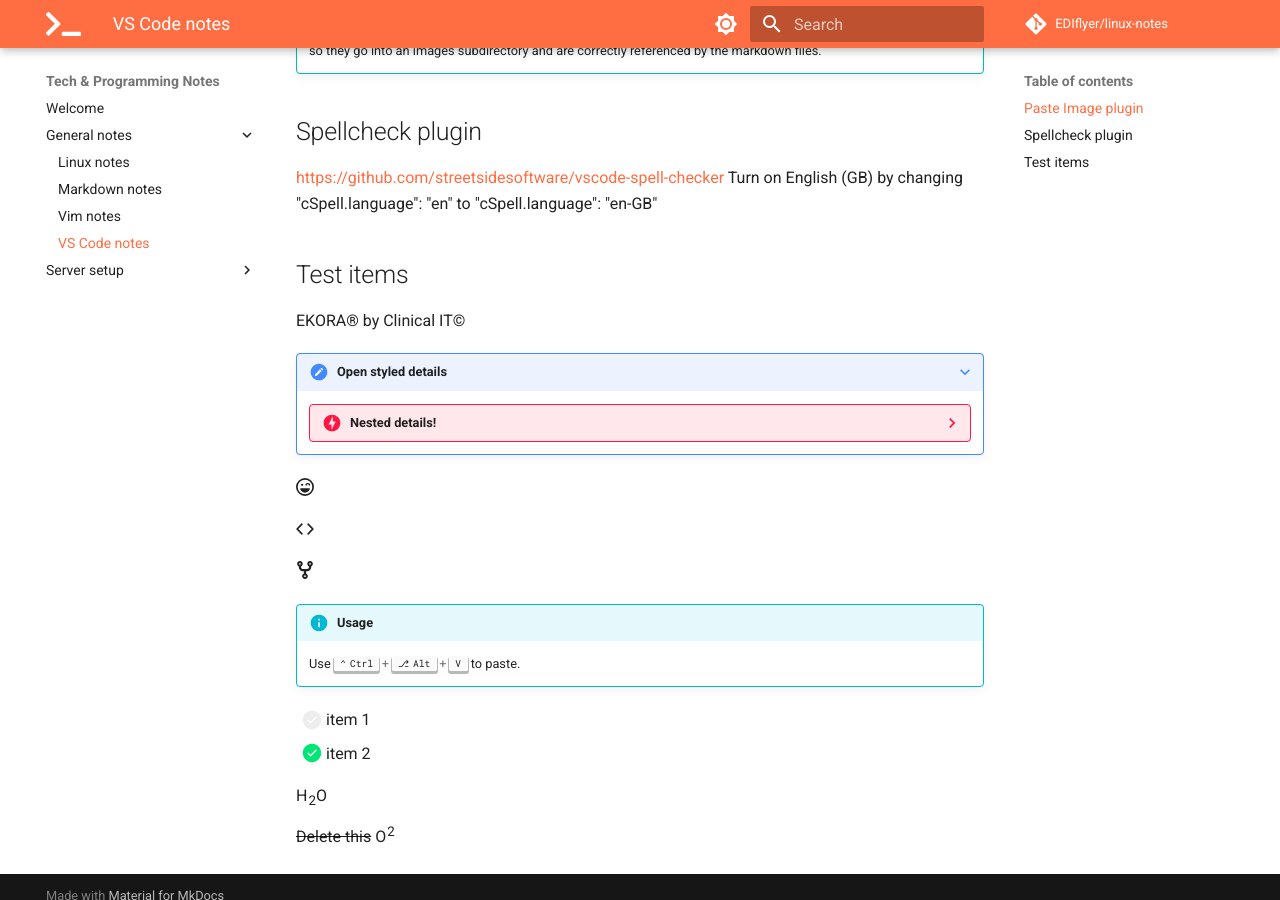
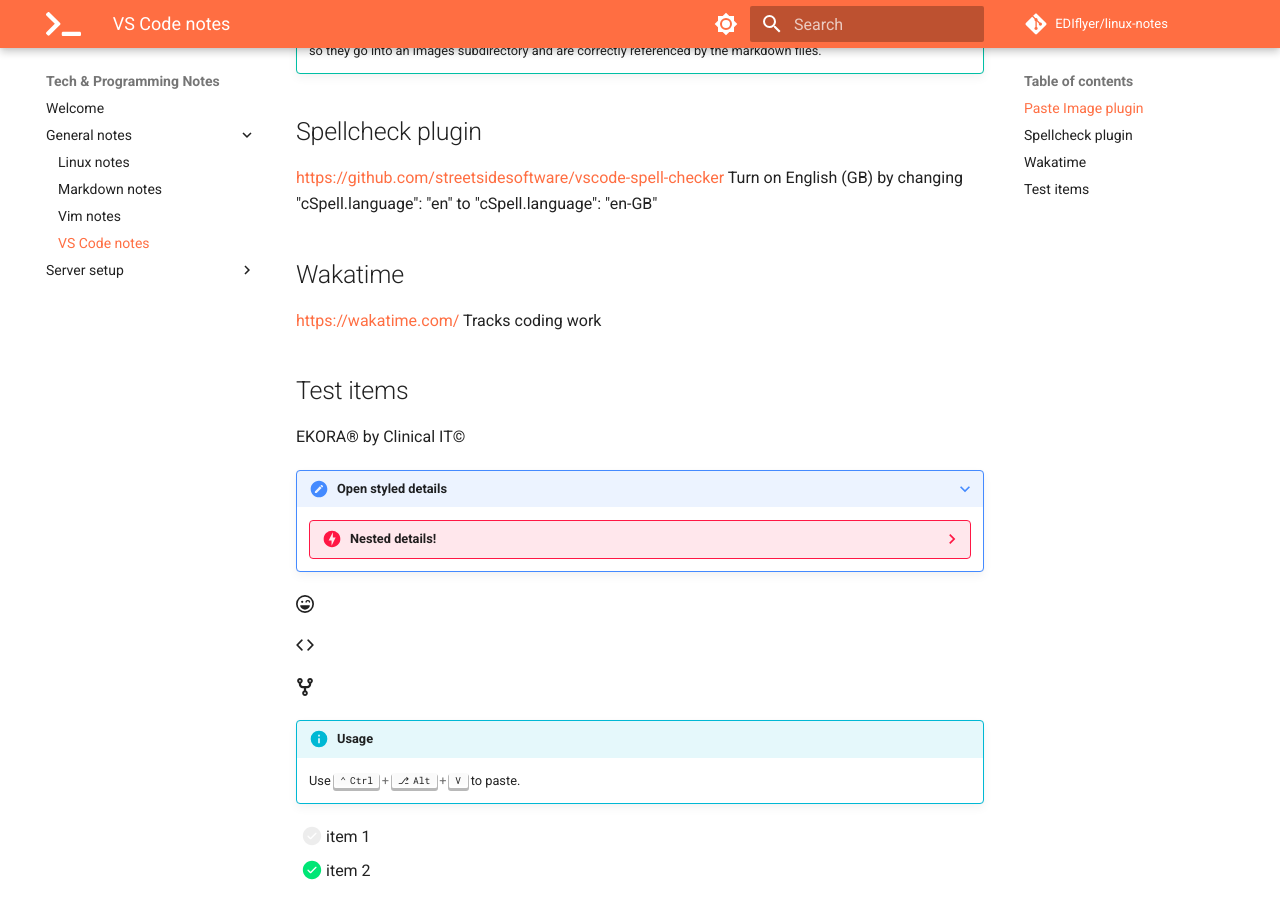
Before and after one commit to EDIflyer/linux-notes, an MkDocs documentation site: the page built from docs/general-notes/vscode_notes.md, in a window 1280 px wide and 900 px high, scrolled down 456 px. Built offline with MkDocs 1.6.1 and Material for MkDocs 9.7.7, drawn with Linux system fonts in a browser that asks for light colours; comment, search, counter and statistics services are not loaded.

Commit message:
add wakatime

```diff
--- a/docs/general-notes/vscode_notes.md
+++ b/docs/general-notes/vscode_notes.md
@@ -19,6 +19,10 @@ date: 2022-07-09T18:32:03+01:00
 ## Spellcheck plugin
 https://github.com/streetsidesoftware/vscode-spell-checker
 Turn on English (GB) by changing "cSpell.language": "en" to "cSpell.language": "en-GB"
+
+## Wakatime
+https://wakatime.com/
+Tracks coding work
 
 ## Test items
 
```
